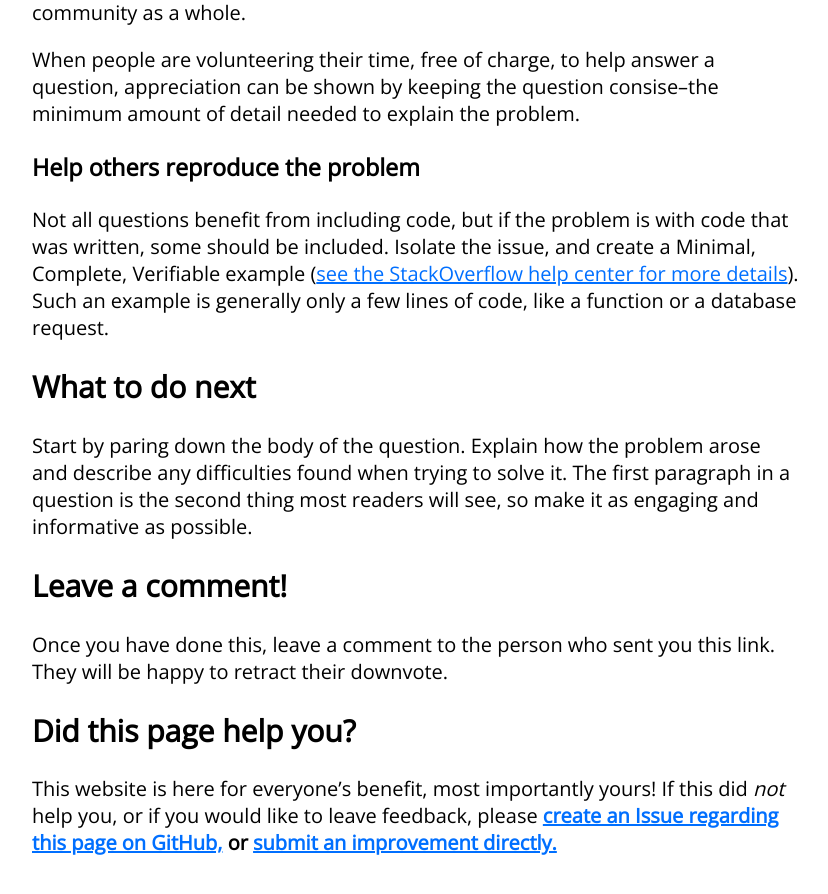
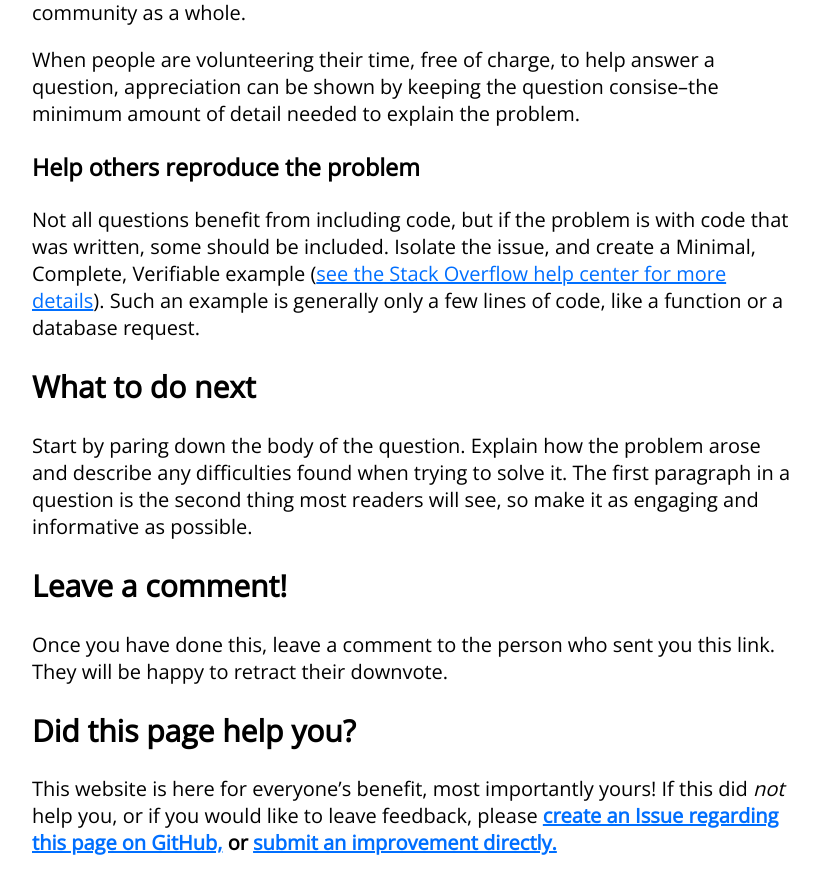
Before and after one commit to WillSullivan/idownvotedbecause, a Jekyll site: the page built from stackoverflow/toomuchinfo.md, in a window 1280 px wide and 900 px high, scrolled down 711 px. Shown: the top 894 px of the window, without its empty margins (224-1052 px from the left). Built offline with Jekyll 4.4.1, drawn with Linux system fonts in a browser that asks for light colours; comment, search, counter and statistics services are not loaded.

Commit message:
Consistency in page headlines (now all sentence case). Expanded. Corrected spelling of "Stack Overflow" (ref. <http://stackoverflow.com/legal/trademark-guidance> (the last section)). Various copy editing (e.g. ref. <http://en.wikipedia.org/wiki/JavaScript>).

```diff
--- a/stackoverflow/toomuchinfo.md
+++ b/stackoverflow/toomuchinfo.md
@@ -21,7 +21,7 @@ The noise generated from all the text surrounding the error prevents future user
 When people are volunteering their time, free of charge, to help answer a question, appreciation can be shown by keeping the question consise--the minimum amount of detail needed to explain the problem.
 
 ### Help others reproduce the problem
-Not all questions benefit from including code, but if the problem is with code that was written, some should be included. Isolate the issue, and create a Minimal, Complete, Verifiable example ([see the StackOverflow help center for more details](https://stackoverflow.com/help/mcve)). Such an example is generally only a few lines of code, like a function or a database request.
+Not all questions benefit from including code, but if the problem is with code that was written, some should be included. Isolate the issue, and create a Minimal, Complete, Verifiable example ([see the Stack Overflow help center for more details](https://stackoverflow.com/help/mcve)). Such an example is generally only a few lines of code, like a function or a database request.
 
 ## What to do next {#whattodonext}
 Start by paring down the body of the question. Explain how the problem arose and describe any difficulties found when trying to solve it. The first paragraph in a question is the second thing most readers will see, so make it as engaging and informative as possible.
```
Also changed, not shown: other parts of stackoverflow/toomuchinfo.md (+1 -1 lines), stackoverflow/imageofcode.md (+1 -1 lines), stackoverflow/unreadablecode.md (+2 -2 lines), stackoverflow/wronglanguage.md (+1 -1 lines).
